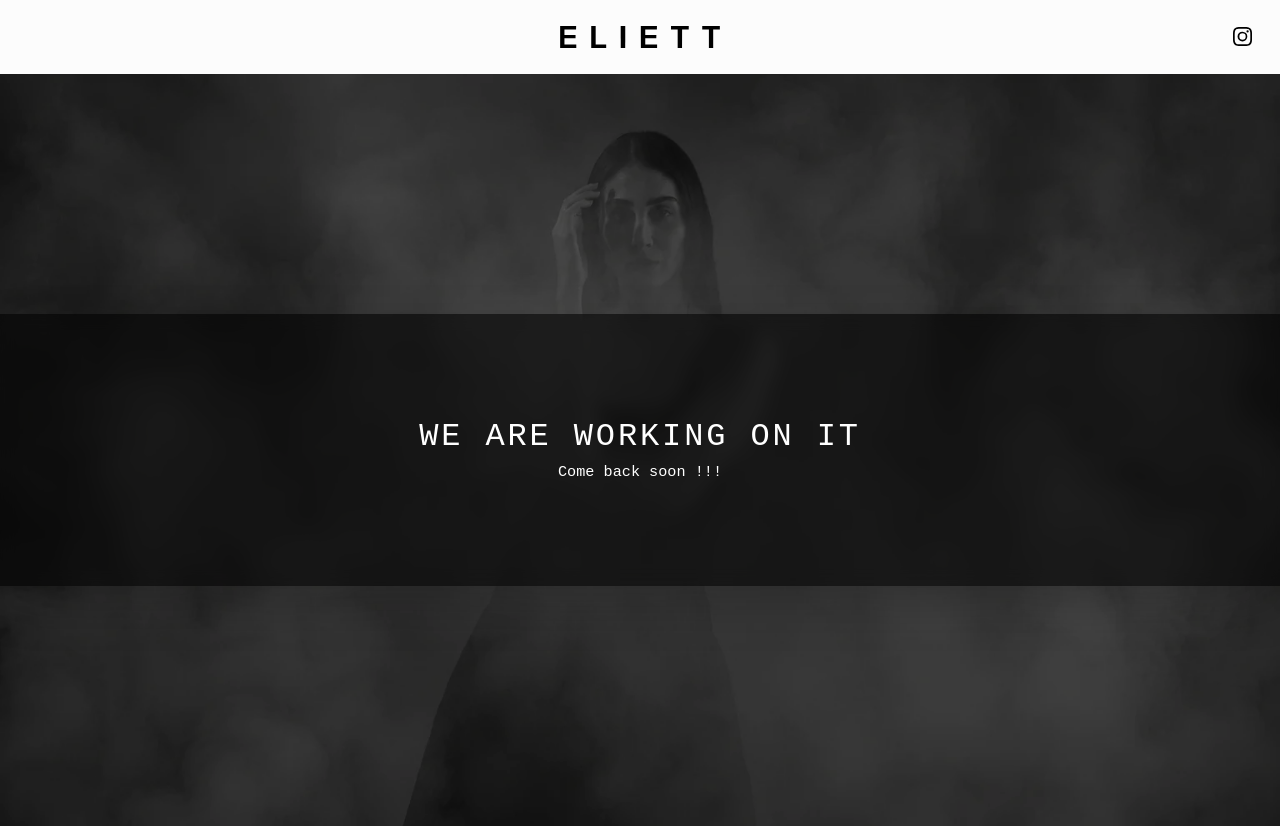
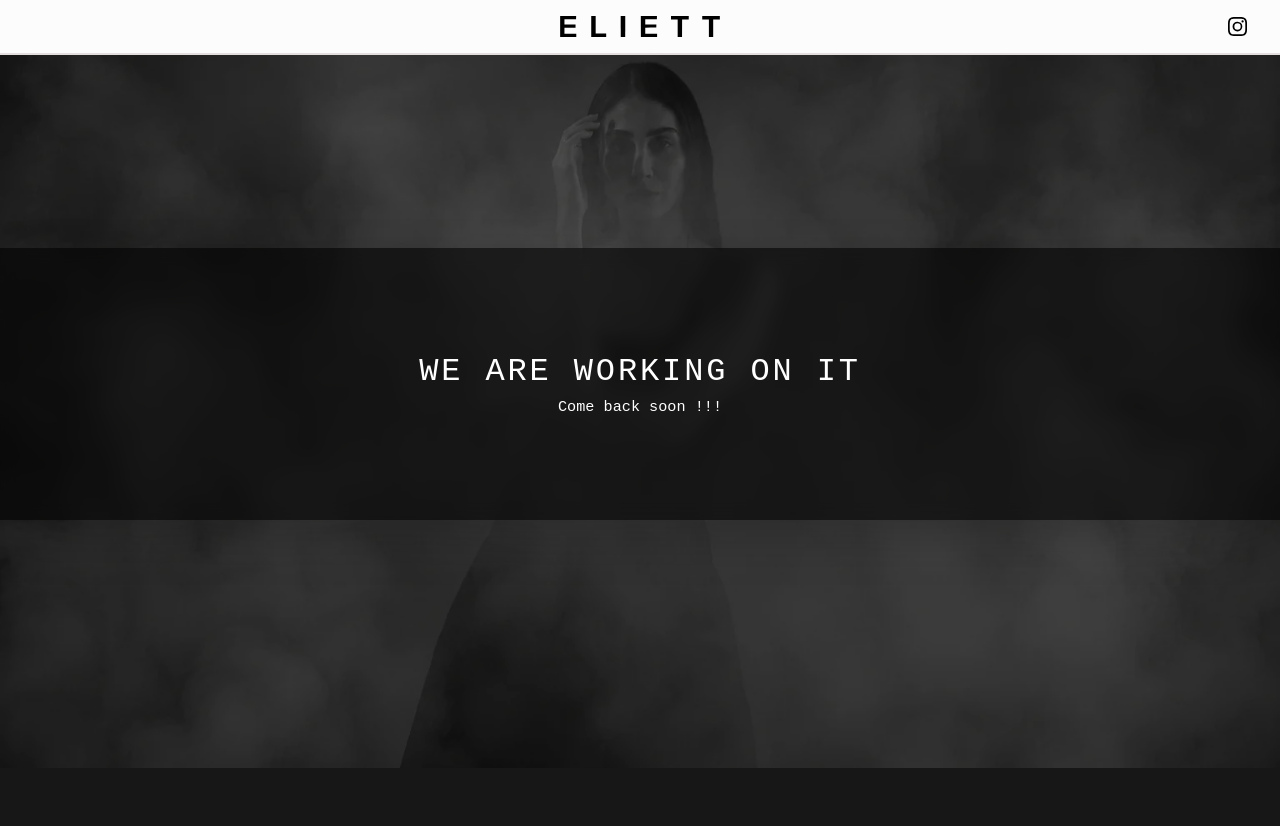
Before and after one commit to MariscalS19/ELIETT, a Next.js app: page / in a window 1280 px wide. After the commit the page ends 800 px from the top, so only its background shows below. Built offline with nearby package versions, Linux system fonts and the light colour scheme.

Commit message:
fix: fix navbar styles

```diff
--- a/app/components/Navbar/Navbar.module.css
+++ b/app/components/Navbar/Navbar.module.css
@@ -1,31 +1,49 @@
 .navbar {
-    height: var(--navbar-height);
-    position: sticky;
-    top: 0;
+    width: 100%;
+    max-width: 100%;
+    min-height: var(--navbar-height);
+    position: fixed;
+    inset: 0 0 auto 0;
     z-index: 100;
+    box-sizing: border-box;
     display: grid;
     grid-template-columns: 1fr 2fr 1fr;
-    padding: 0.8rem 0.5rem;
+    padding: 0.8rem 0.8rem;
     background-color: rgba(255, 255, 255, 0.989);
     color: black;
+    border-bottom: 2px solid rgba(131, 108, 108, 0.2);
 }
 
 .links {
     display: flex;
-    gap: 3rem;
+    gap: 1rem;
     justify-content: center;
     align-items: center;
 }
 
 .link {
-    font-weight: 200;
+    display: flex;
+    justify-content: center;
+    align-items: center;
+    height: 100%;
+    font-family: var(--font-guida-mono);
+    font-weight: 500;
     text-decoration: none;
     font-size: 0.8rem;
     text-transform: uppercase;
-    text-align: center;
     letter-spacing: 0.2rem;
+    padding: 0 1rem;
 }
 
+.link:visited {
+    color: black;
+}
+
+.link:hover {
+    color: white;
+    background-color: rgb(0, 0, 0);
+    border-radius: 10px;
+}
 
 .logo_container {
     position: relative;
--- a/app/globals.css
+++ b/app/globals.css
@@ -3,7 +3,7 @@
 :root {
     --background: #171717;
     --foreground: #ffffff;
-  --navbar-height: 3em;
+    --navbar-height: 2em;
     --font-guida-mono-sharp: 'Guida Mono Sharp', monospace;
     --font-guida-mono: 'Guida Mono', monospace;
 }
@@ -18,6 +18,7 @@ body {
 body {
     background: var(--background);
     color: var(--foreground);
-  font-family: var(--font-guida-mono-sharp), var(--font-guida-mono), monospace;
+    font-family:
+        var(--font-guida-mono-sharp), var(--font-guida-mono), monospace;
     height: 100vh;
 }
```
Also changed, not shown: app/components/Navbar/Navbar.tsx (+9 -3 lines). Lines whose indentation alone changed are shown as unchanged.
